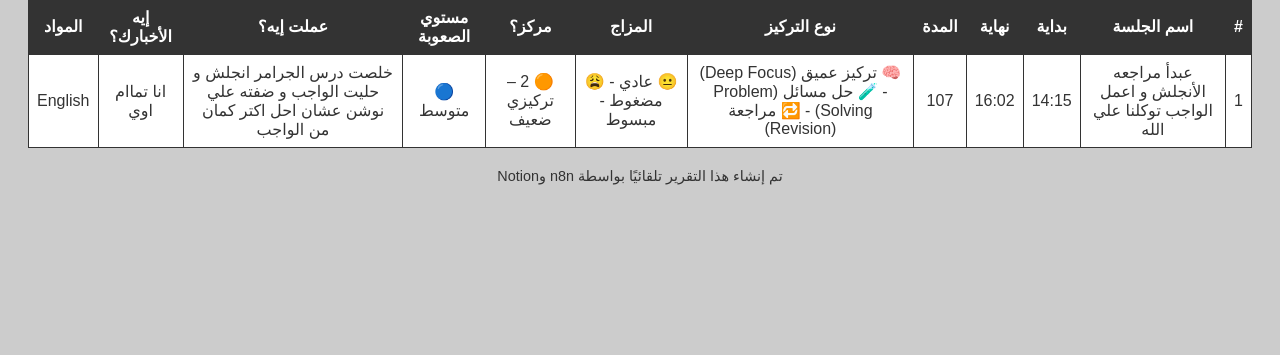
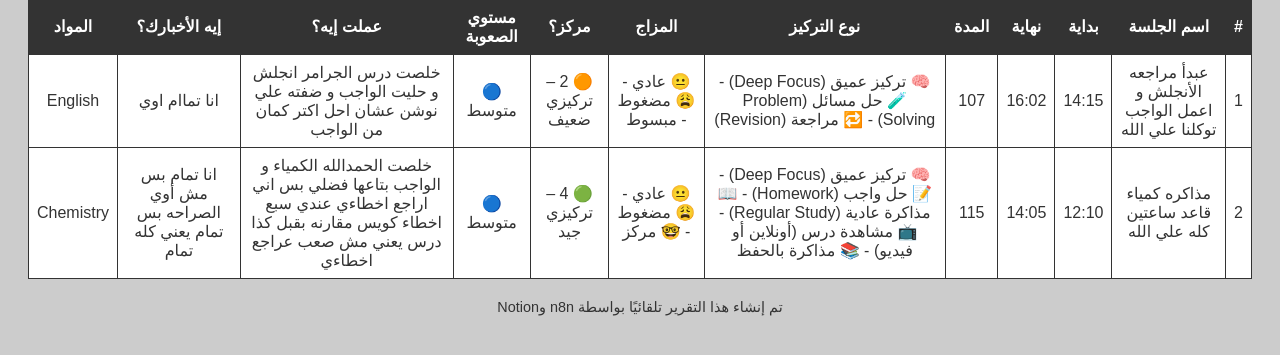
Before and after one commit to hamada311d/Sessions, a plain HTML site: page index.html in a window 1280 px wide. Shown: the part 121-476 px from the top of the page. Drawn offline with Linux system fonts and the light colour scheme.

Commit message:
Sessions - index.html

```diff
--- a/index.html
+++ b/index.html
@@ -2,7 +2,7 @@
 <html lang="ar" dir="rtl">
 <head>
   <meta charset="UTF-8">
-  <title>Study Sessions – 2025-08-16</title>
+  <title>Study Sessions – 2025-08-20</title>
   <style>
     body { background: #ccc; color: #333; font-family: Arial, sans-serif; padding: 20px; }
     h1 { text-align: center; font-size: 2.5em; margin-bottom: 20px; }
@@ -49,6 +49,21 @@
       <td>انا تماام اوي</td>
       <td>English</td>
     </tr>
+
+    <tr>
+      <td>2</td>
+      <td>مذاكره كمياء قاعد ساعتين كله علي الله </td>
+      <td>12:10</td>
+      <td>14:05</td>
+      <td>115</td>
+      <td>🧠 تركيز عميق (Deep Focus) - 📝 حل واجب (Homework) - 📖 مذاكرة عادية (Regular Study) - 📺	مشاهدة درس (أونلاين أو فيديو) - 📚	مذاكرة بالحفظ</td>
+      <td>😐 عادي - 😩 مضغوط - 🤓 مركز</td>
+      <td>🟢 4 – تركيزي جيد</td>
+      <td>🔵  متوسط</td>
+      <td>خلصت الحمدالله الكمياء و الواجب بتاعها  فضلي بس اني اراجع اخطاءي عندي سبع اخطاء كويس مقارنه بقبل كذا درس يعني مش صعب عراجع اخطاءي</td>
+      <td>انا تمام بس مش أوي الصراحه بس تمام يعني كله تمام </td>
+      <td>Chemistry</td>
+    </tr>
     </tbody>
   </table>
   <footer>تم إنشاء هذا التقرير تلقائيًا بواسطة n8n وNotion</footer>
```
